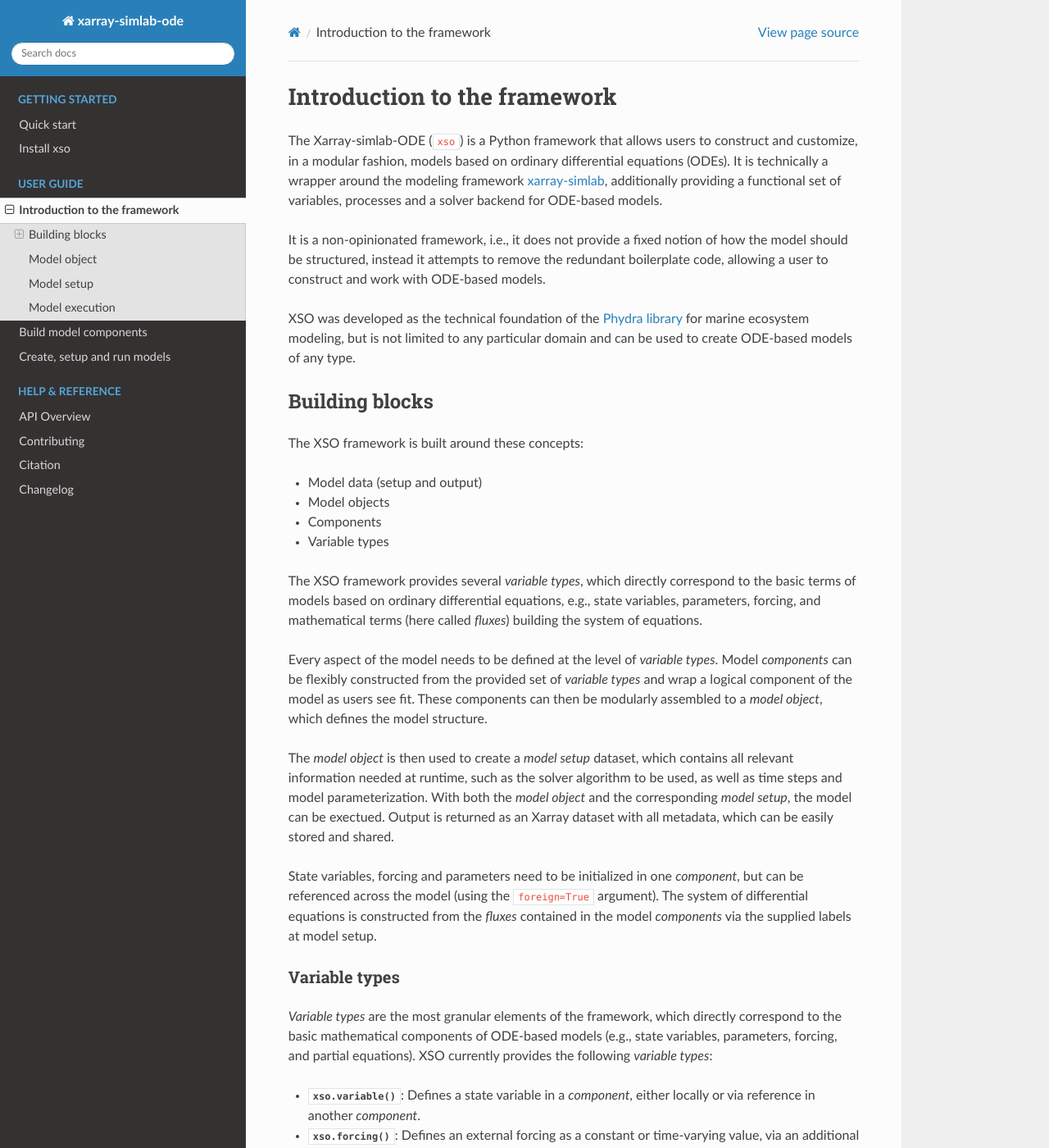
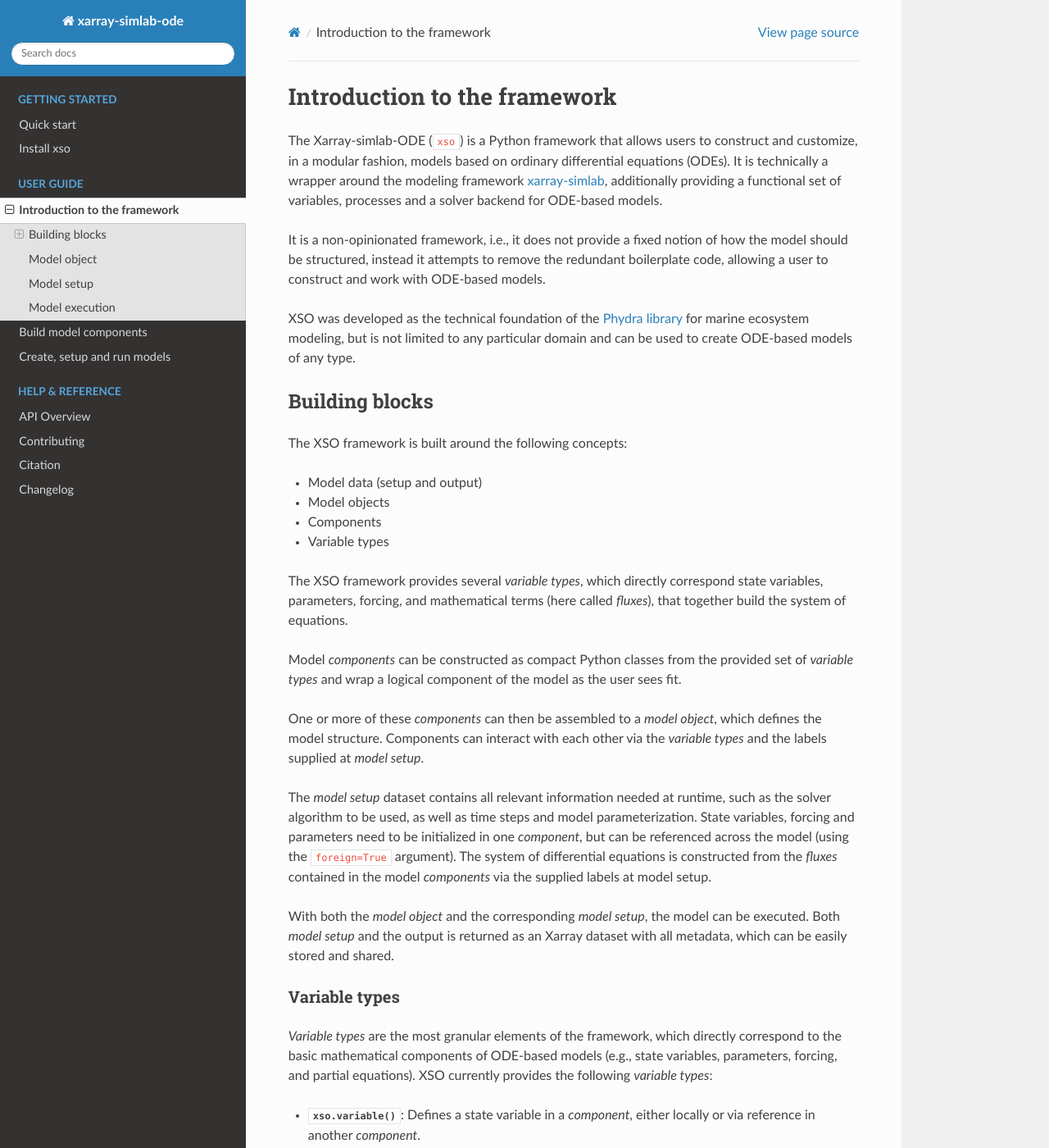
Before and after one commit to ben1post/xarray-simlab-ode, a Sphinx documentation site: the page built from docs/workflow1_framework.rst, in a window 1280 px wide and 1400 px high. Shown: the whole window at 82% size. Built offline with Sphinx 7.4.7 and the Read the Docs theme 2.0.0, drawn with Linux system fonts in a browser that asks for light colours; cross-references to code outside the pages are shown as plain code; the version number is read from the project's files by our own code.

Commit message:
Update workflow1_framework.rst

```diff
--- a/docs/workflow1_framework.rst
+++ b/docs/workflow1_framework.rst
@@ -11,20 +11,23 @@
 Building blocks
 ===============
 
-The XSO framework is built around these concepts:
+The XSO framework is built around the following concepts:
 
 * Model data (setup and output)
 * Model objects
 * Components
 * Variable types
 
-The XSO framework provides several *variable types*, which directly correspond to the basic terms of models based on ordinary differential equations, e.g., state variables, parameters, forcing, and mathematical terms (here called *fluxes*) building the system of equations.
+The XSO framework provides several *variable types*, which directly correspond state variables, parameters, forcing, and mathematical terms (here called *fluxes*), that together build the system of equations.
 
-Every aspect of the model needs to be defined at the level of *variable types*. Model *components* can be flexibly constructed from the provided set of *variable types* and wrap a logical component of the model as users see fit. These components can then be modularly assembled to a *model object*, which defines the model structure.
+Model *components* can be constructed as compact Python classes from the provided set of *variable types* and wrap a logical component of the model as the user sees fit.
 
-The *model object* is then used to create a *model setup* dataset, which contains all relevant information needed at runtime, such as the solver algorithm to be used, as well as time steps and model parameterization. With both the *model object* and the corresponding *model setup*, the model can be exectued. Output is returned as an Xarray dataset with all metadata, which can be easily stored and shared.
+One or more of these *components* can then be assembled to a *model object*, which defines the model structure. Components can interact with each other via the *variable types* and the labels supplied at *model setup*.
 
-State variables, forcing and parameters need to be initialized in one *component*, but can be referenced across the model (using the :code:`foreign=True` argument). The system of differential equations is constructed from the *fluxes* contained in the model *components* via the supplied labels at model setup.
+The *model setup* dataset contains all relevant information needed at runtime, such as the solver algorithm to be used, as well as time steps and model parameterization. State variables, forcing and parameters need to be initialized in one *component*, but can be referenced across the model (using the :code:`foreign=True` argument). The system of differential equations is constructed from the *fluxes* contained in the model *components* via the supplied labels at model setup.
+
+With both the *model object* and the corresponding *model setup*, the model can be executed. Both *model setup* and the output is returned as an Xarray dataset with all metadata, which can be easily stored and shared.
+
 
 Variable types
 ______________
```
